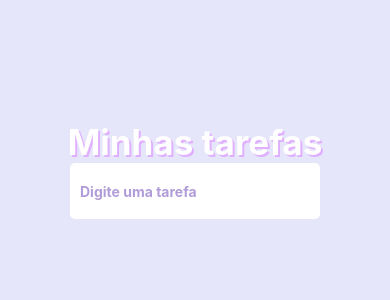
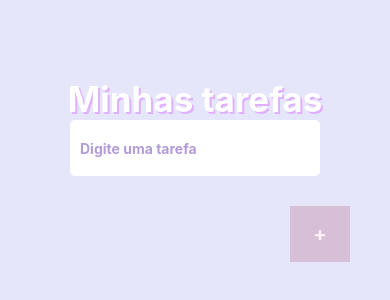
Before and after one commit to MarciaRejane/Exercicios_004, a React Native app: screen / in a window 390 px wide. Shown: the part 252-552 px from the top of the page. Built offline with nearby package versions, Linux system fonts and the light colour scheme.

Commit message:
Questão 3 finalizada, colocar Botão de adicionar

```diff
--- a/src/screens/List/index.tsx
+++ b/src/screens/List/index.tsx
@@ -1,13 +1,19 @@
-{/*Foi feito o input usando useState que armazena o valor e mostra o valor salvo em texto */}
 import React, {useState} from 'react';
-import { Text, View, TextInput } from 'react-native';
+import { Text, View, TextInput, TouchableOpacity} from 'react-native';
 
 import {styles} from './styles';
 
 
 export default function List() {
   const [texto, setTexto] = useState('');
+  const [tarefas, setTarefas] = useState<string[]>([]);
 
+  const handleAddTask = () => {
+    if(texto.trim() !== "") {
+      setTarefas([...tarefas, texto]);
+    setTexto("");
+    }
+  };
 
   return (
     <View style={styles.container}>
@@ -21,7 +27,13 @@ export default function List() {
         value={texto}
 
       />
-      <Text style={styles.texto}>{texto}</Text>
+      <TouchableOpacity style={styles.button} onPress={handleAddTask}>
+        <Text style={styles.buttonText}>+</Text>
+      </TouchableOpacity>
+      {tarefas.map((tarefa, index) =>(
+
+      <Text key={index} style={styles.texto}>{tarefa}</Text>
+      ))}
     </View>
   );
   }
--- a/src/screens/List/styles.ts
+++ b/src/screens/List/styles.ts
@@ -1,4 +1,4 @@
-import { StyleSheet } from "react-native";
+import { Button, StyleSheet } from "react-native";
 
 export const styles = StyleSheet.create({
   container: {
@@ -21,6 +21,7 @@ export const styles = StyleSheet.create({
     borderRadius: 5,
     fontWeight: 'bold',
     padding:10,
+    marginBottom: 30,
 
   },
   texto: {
@@ -28,5 +29,22 @@ export const styles = StyleSheet.create({
     color: 'black',
     textShadowColor: '#e0b0ff',
     textShadowOffset: {width: 2, height: 2},
+    padding: 10,
+    width: 250,
+    height:56,
+    backgroundColor: 'white',
+  },
+  button: {
+    width:60,
+    height: 56,
+    backgroundColor: '#D8BFD8',
+    alignItems: 'center',
+    justifyContent:'center',
+    marginLeft:250,
+  },
+  buttonText: {
+    color: '#FFF0F5',
+    fontWeight:'bold',
+    fontSize:20,
   }
 });
```
Also changed, not shown: src/components/Input/index.tsx (deleted), src/components/Input/styles.ts (deleted).
